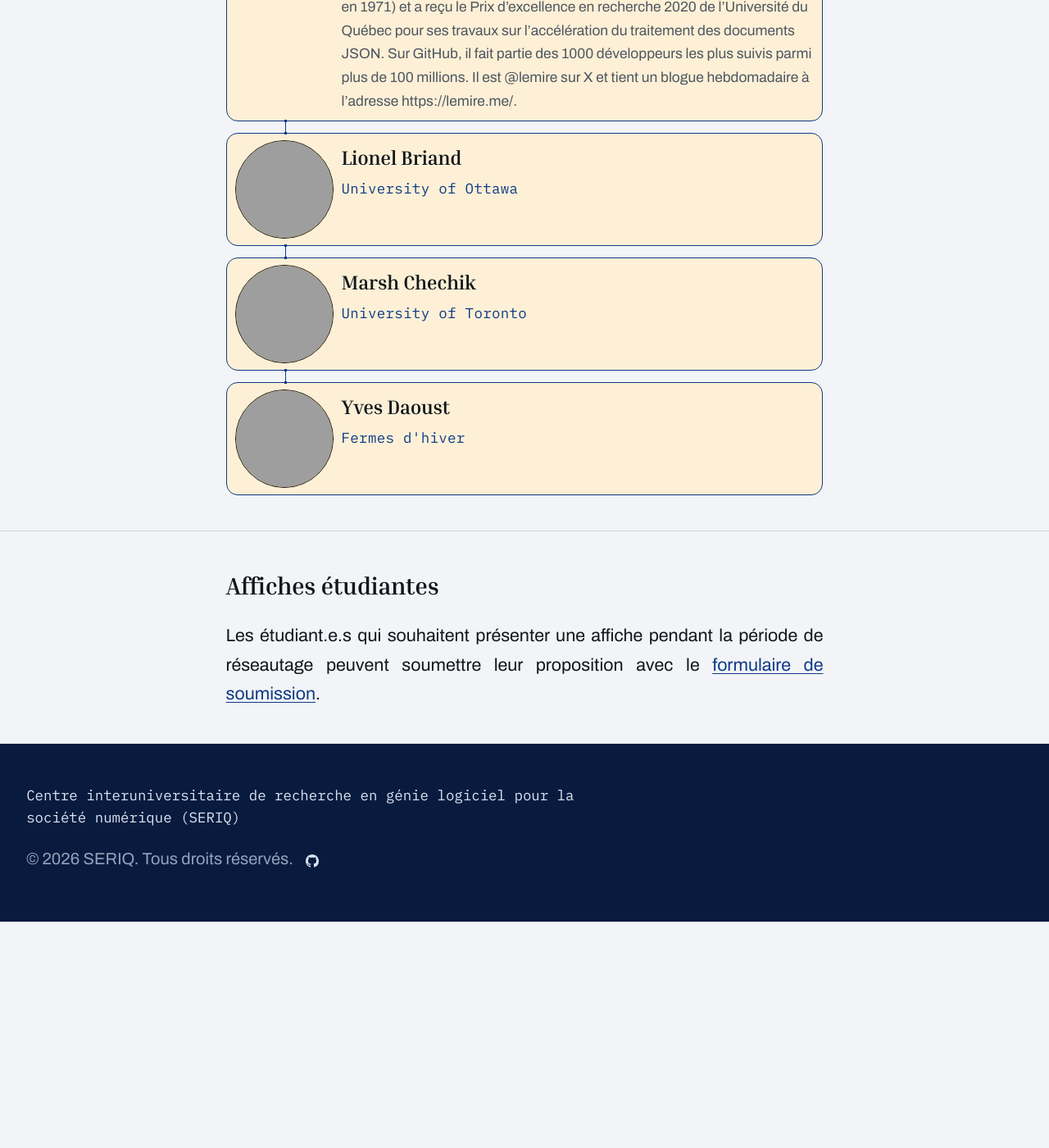
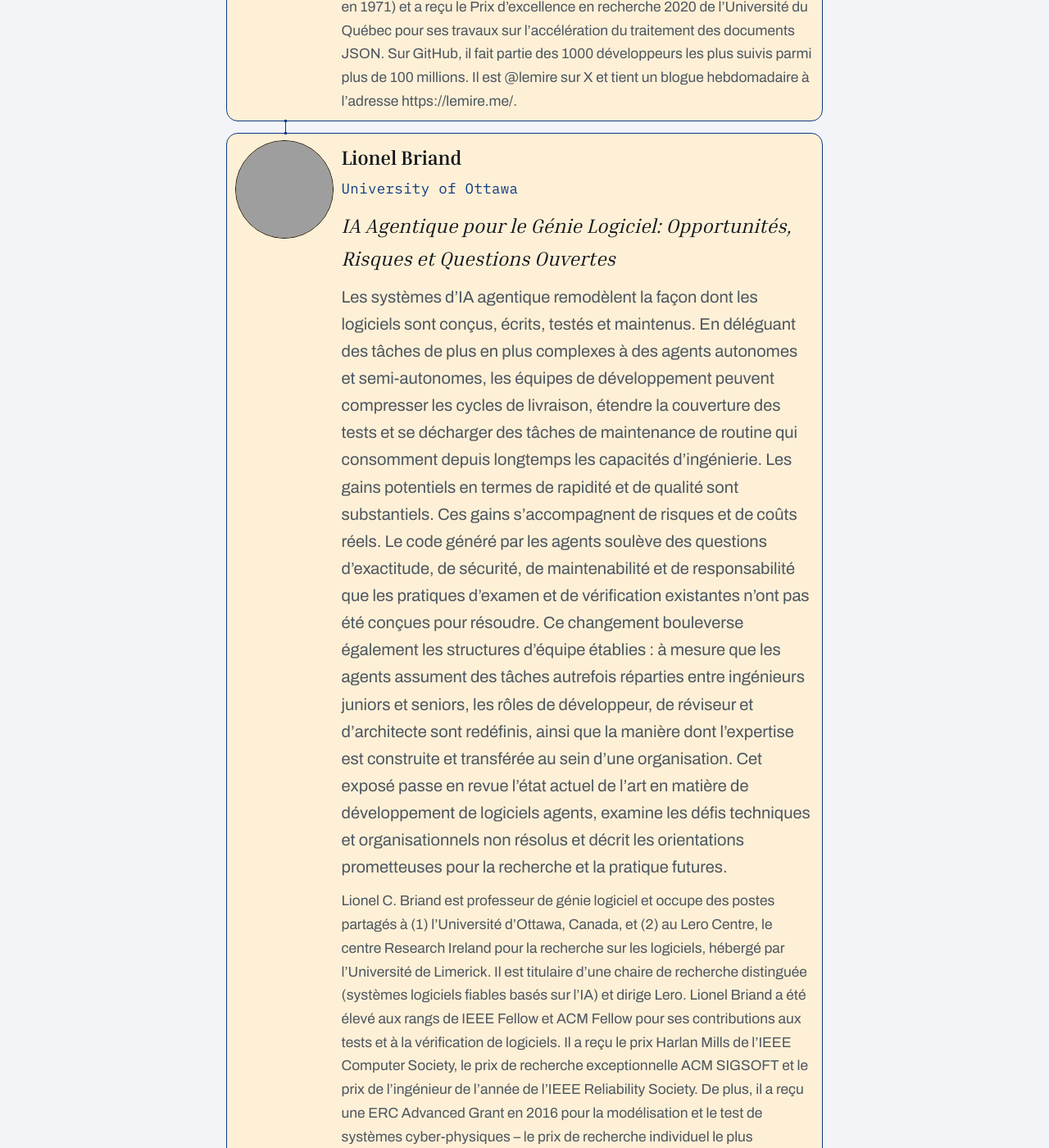
Before and after one commit to seriq-ca/seriq-ca.github.io, a Jekyll site: the page built from _events/2026-10-29-rentree-seriq.md, in a window 1280 px wide and 1400 px high, scrolled down 2920 px. Shown: the whole window at 82% size. Built offline with Jekyll 4.4.1, drawn with Linux system fonts in a browser that asks for light colours; before the commit the page ends 4044 px from its top, so only the background shows below that; some of the changed text lies outside the part shown; grey boxes are pictures that could not be loaded.

Commit message:
Lionel's talk

```diff
--- a/_data/speakers/rentree-2026.yml
+++ b/_data/speakers/rentree-2026.yml
@@ -54,17 +54,17 @@ largement adoptées : on trouve ses algorithmes et son code dans plusieurs bibli
   # Expected to be the keynote, not yet confirmed.
   keynote: false
   title:
-    fr: ""
-    en: ""
+    fr: "IA Agentique pour le Génie Logiciel: Opportunités, Risques et Questions Ouvertes"
+    en: "Agentic AI in Software Engineering: Opportunities, Risks, and Open Questions"
   abstract:
-    fr: ""
-    en: ""
+    fr: " Les systèmes d'IA agentique remodèlent la façon dont les logiciels sont conçus, écrits, testés et maintenus. En déléguant des tâches de plus en plus complexes à des agents autonomes et semi-autonomes, les équipes de développement peuvent compresser les cycles de livraison, étendre la couverture des tests et se décharger des tâches de maintenance de routine qui consomment depuis longtemps les capacités d'ingénierie. Les gains potentiels en termes de rapidité et de qualité sont substantiels. Ces gains s’accompagnent de risques et de coûts réels. Le code généré par les agents soulève des questions d'exactitude, de sécurité, de maintenabilité et de responsabilité que les pratiques d'examen et de vérification existantes n'ont pas été conçues pour résoudre. Ce changement bouleverse également les structures d'équipe établies : à mesure que les agents assument des tâches autrefois réparties entre ingénieurs juniors et seniors, les rôles de développeur, de réviseur et d'architecte sont redéfinis, ainsi que la manière dont l'expertise est construite et transférée au sein d'une organisation. Cet exposé passe en revue l'état actuel de l'art en matière de développement de logiciels agents, examine les défis techniques et organisationnels non résolus et décrit les orientations prometteuses pour la recherche et la pratique futures. "
+    en: " Agentic AI systems are reshaping how software is designed, written, tested, and maintained. By delegating increasingly complex tasks to autonomous and semi-autonomous agents, development teams can compress delivery cycles, expand test coverage, and offload routine maintenance work that has long consumed engineering capacity. The potential gains in both speed and quality are substantial. These gains come with real risks and costs. Agent-generated code raises questions of correctness, security, maintainability, and accountability that existing review and verification practices were not designed to handle. The shift also disrupts established team structures: as agents absorb tasks once distributed across junior and senior engineers, the roles of developer, reviewer, and architect are being redefined, along with how expertise is built and transferred within an organization. This talk surveys the current state of the art in agentic software development, examines unresolved technical and organizational challenges, and outlines promising directions for future research and practice."
   bio:
-    fr: ""
-    en: ""
+    fr: "Lionel C. Briand est professeur de génie logiciel et occupe des postes partagés à (1) l'Université d'Ottawa, Canada, et (2) au Lero Centre, le centre Research Ireland pour la recherche sur les logiciels, hébergé par l'Université de Limerick. Il est titulaire d'une chaire de recherche distinguée (systèmes logiciels fiables basés sur l'IA) et dirige Lero. Lionel Briand a été élevé aux rangs de IEEE Fellow et ACM Fellow pour ses contributions aux tests et à la vérification de logiciels. Il a reçu le prix Harlan Mills de l'IEEE Computer Society, le prix de recherche exceptionnelle ACM SIGSOFT et le prix de l'ingénieur de l'année de l'IEEE Reliability Society. De plus, il a reçu une ERC Advanced Grant en 2016 pour la modélisation et le test de systèmes cyber-physiques – le prix de recherche individuel le plus prestigieux de l'Union européenne – et a été élu membre de l'Académie des sciences de la Société royale du Canada en 2023, de l'Academia Europaea --- l'Académie européenne des sciences, en 2025, et de la première ACM SIGSOFT Software Engineering Academy en 2026."
+    en: " Lionel C. Briand is a professor of software engineering and holds shared appointments at (1) The University of Ottawa, Canada, and (2) The Lero Centre—the Research Ireland center for software research—hosted by the University of Limerick. He holds a Distinguished Research Chair (Trustworthy AI-enabled Software Systems) and directs Lero. Lionel Briand was elevated to the ranks of IEEE Fellow and ACM Fellow for his contributions to software testing and verification. He received the IEEE Computer Society Harlan Mills Award, the ACM SIGSOFT Outstanding Research Award, and the IEEE Reliability Society Engineer of the Year Award. Additionally, he was awarded an ERC Advanced Grant in 2016 for modeling and testing cyber-physical systems—the most prestigious individual research award in the European Union—and was elected a fellow of the Academy of Science, Royal Society of Canada, in 2023, Academia Europaea---the European Academy of Science, in 2025, and the inaugural ACM SIGSOFT Software Engineering Academy in 2026. "
 
 
-- name: Marsh Chechik
+- name: Marsha Chechik
   # Free text rather than a key into `institutions:` in _data/i18n/*.yml: that
   # table covers the four partner institutions, and speakers come from
   # elsewhere in Quebec, abroad and from industry. Add `fr:`/`en:` subkeys here
```
